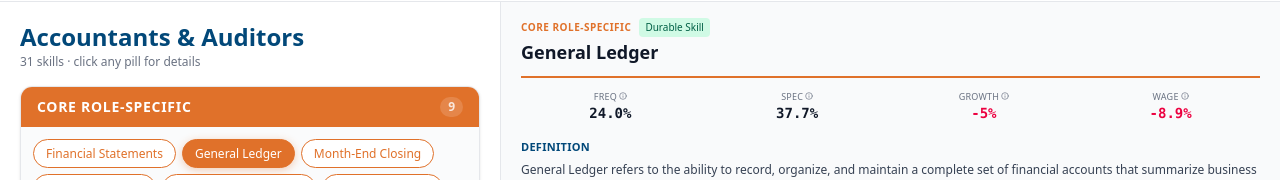
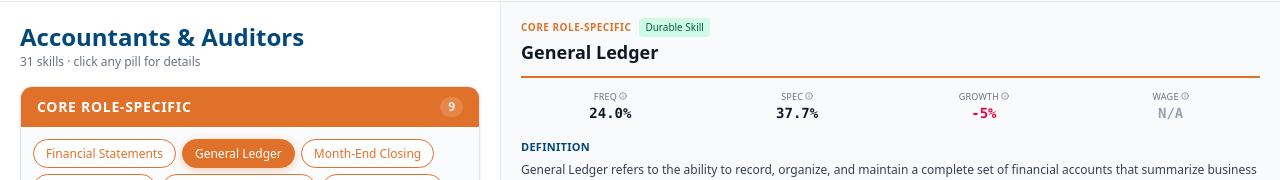
Before and after one commit to erikleiden/bgi-skills-profile-review, a React (Vite) app: page / in a window 1280 px wide. Both pictures are taken after a click on the button "General Ledger". Shown: the part 184-364 px from the top of the page. Built offline with nearby package versions, Linux system fonts and the light colour scheme.

Commit message:
Show negative wage premiums as N/A instead of a negative value

```diff
--- a/src/components/ChangelogTab.jsx
+++ b/src/components/ChangelogTab.jsx
@@ -70,9 +70,11 @@ function SkillCard({ skill, kind }) {
         </div>
         <div>
           <div className="text-gray-400 text-[10px]">Wage</div>
-          <div className={`font-mono font-semibold ${(skill.wagePremium ?? 0) >= 0 ? 'text-emerald-700' : 'text-rose-600'}`}>
-            {skill.wagePremium !== null && skill.wagePremium >= 0 ? '+' : ''}{fmtPct(skill.wagePremium, 1)}
-          </div>
+          {skill.wagePremium === null || skill.wagePremium < 0 ? (
+            <div className="font-mono font-semibold text-gray-400">N/A</div>
+          ) : (
+            <div className="font-mono font-semibold text-emerald-700">+{fmtPct(skill.wagePremium, 1)}</div>
+          )}
         </div>
       </div>
       {skill.rationale && (
--- a/src/components/ProfilesTab.jsx
+++ b/src/components/ProfilesTab.jsx
@@ -174,9 +174,11 @@ function DetailPanel({ skill, roleName }) {
             <div className="text-[9px] uppercase tracking-wide text-gray-500 font-medium flex items-center justify-center gap-0.5">
               Wage <Info className="h-2 w-2" />
             </div>
-            <div className={`text-sm font-bold font-mono ${(skill.wagePremium ?? 0) >= 0 ? 'text-emerald-700' : 'text-rose-600'}`}>
-              {skill.wagePremium === null ? 'N/A' : (skill.wagePremium >= 0 ? '+' : '') + fmtPct(skill.wagePremium)}
-            </div>
+            {skill.wagePremium === null || skill.wagePremium < 0 ? (
+              <div className="text-sm font-bold font-mono text-gray-400">N/A</div>
+            ) : (
+              <div className="text-sm font-bold font-mono text-emerald-700">+{fmtPct(skill.wagePremium)}</div>
+            )}
           </div>
         </MetricTip>
       </div>
```
